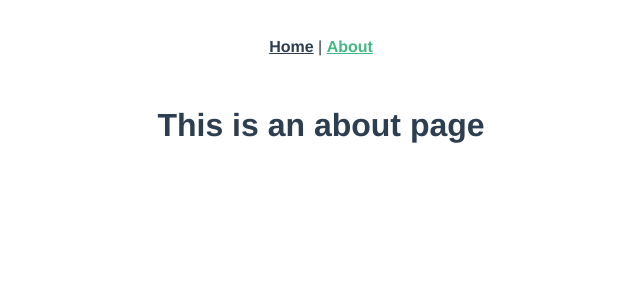
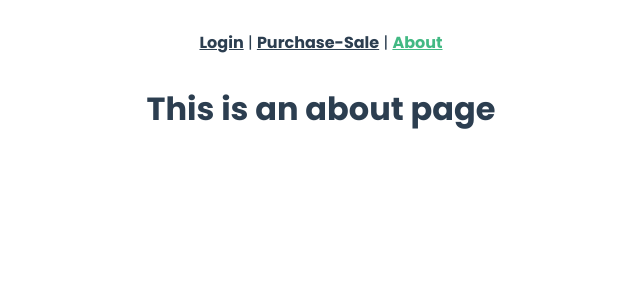
Before and after one commit to candelaojeda/virtual-cripto, a Vue app: page /about in a window 1280 px wide. Shown: the top 300 px of the page, without its empty margins (319-959 px from the left). Built offline with nearby package versions, Linux system fonts and the light colour scheme; what @meforma/vue-toaster would draw is missing.

Commit message:
added router links

```diff
--- a/src/App.vue
+++ b/src/App.vue
@@ -1,29 +1,64 @@
 <template>
   <nav>
-    <router-link to="/">Home</router-link> |
+    <router-link to="/">Login</router-link> |
+    <router-link to="/transactions">Purchase-Sale</router-link> |
     <router-link to="/about">About</router-link>
   </nav>
-  <router-view/>
+  <router-view></router-view>
 </template>
-
+<script>
+  export default  {
+    data() {
+      return {};
+    }
+  }
+</script>
 <style>
+@import url("https://fonts.googleapis.com/css2?family=Poppins:wght@300;400;500;600;700;800;900&display=swap");
+* {
+  margin: 0;
+  padding: 0;
+  box-sizing: border-box;
+  font-family: "Poppins", sans-serif;
+}
 #app {
-  font-family: Avenir, Helvetica, Arial, sans-serif;
+  font-family: Poppins;
   -webkit-font-smoothing: antialiased;
   -moz-osx-font-smoothing: grayscale;
   text-align: center;
   color: #2c3e50;
 }
-
+.login {
+  position: absolute;
+  top: -5px;
+  left: -5px;
+  right: -10px;
+  bottom: -10px;
+  width: auto;
+  height: auto;
+  background-image: url("./assets/img-logo.avif");
+  background-size: cover;
+  z-index: 0;
+}
+.body {
+  position: absolute;
+  top: 0px;
+  left: 0px;
+  right: 0px;
+  bottom: 0px;
+  width: auto;
+  height: auto;
+  background-image: url("./assets/img-logo.avif");
+  background-size: cover;
+  z-index: 0;
+}
 nav {
   padding: 30px;
 }
-
 nav a {
   font-weight: bold;
   color: #2c3e50;
 }
-
 nav a.router-link-exact-active {
   color: #42b983;
 }
```
